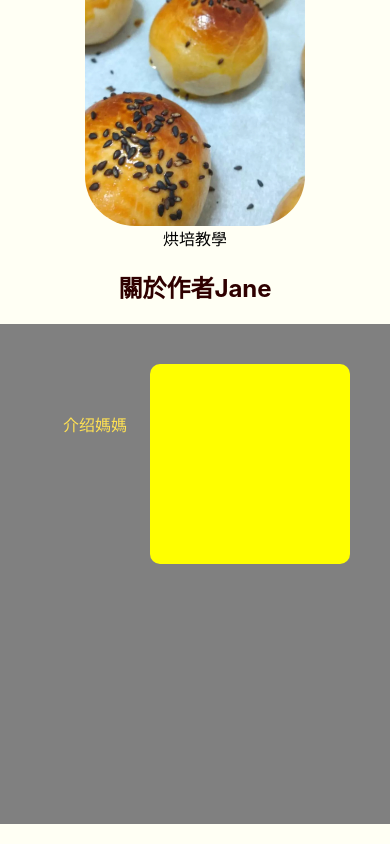
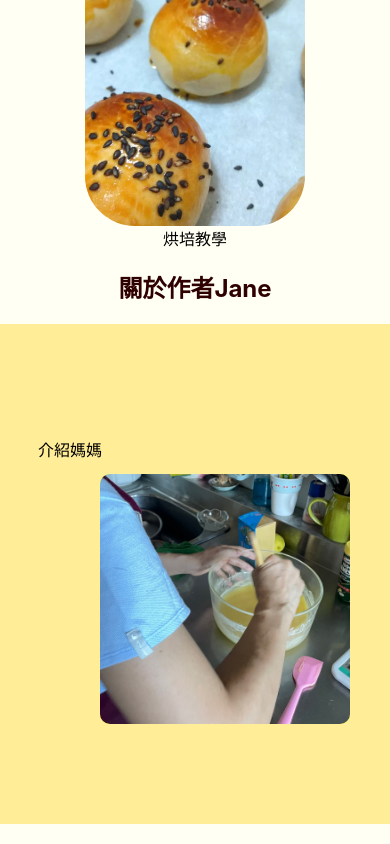
Before and after one commit to victoken/bread-web-reactjs, a React (Create React App) app: page / in a window 390 px wide. Shown: the part 1780-2624 px from the top of the page. Built offline with nearby package versions, Linux system fonts and the light colour scheme.

Commit message:
about new

```diff
--- a/src/components/About.css
+++ b/src/components/About.css
@@ -9,30 +9,36 @@
     flex: 1; /* 填滿左側 */
     padding: 20px;
     /* background-color: #d1d6e0 */
+    color:	#000000 ;
+
+
   }
 
+
   .about-image {
-    width: 300px;
-    height: 300px;
+    width: 350px;
+    height: 350px;
     background-color: yellow;
     border-radius: 50px; /* 想要方圓 */
     /* 放圖片 */
     position:Relative;
     bottom:-40px;
-    right:40px;
+    right:60px;
 
 }
 @media(max-width:700px){
 .about-image {
 
-  width: 200px;
-  height: 200px;
+  width: 250px;
+  height: 250px;
 
   background-color: yellow;
   border-radius: 10px; /* 想要方圓 */
   /* 放圖片 */
-  position:center;
-  bottom:-40px;
+  display: flex;
+  justify-content: center;
+  align-items: center;
+  top:150px;
   right:40px;
 }
 .container {
--- a/src/components/About.js
+++ b/src/components/About.js
@@ -31,19 +31,25 @@
 
 
 import './About.css';
-
+import aboutpic from '../picture/aboutpic.jpg'
 function About() {
   return (
     <section id="About" className="container">
       <h2>關於作者Jane</h2>
-      <div style={{ height: '500px', backgroundColor: 'gray' }}>
+      <div style={{ height: '500px', backgroundColor: '#FFED97' }}>
       <div className="container">
         <div className="about-content">
-          <div className="about-text">
 
-            <p>介绍媽媽</p>
-          </div>
-          <div className="about-image"></div>
+            <p className="about-text">
+              介紹媽媽
+
+
+
+            </p>
+
+
+          <img src={aboutpic}className="about-image"/>
+
         </div>
       </div>
       </div>
--- a/src/pages/CartPage/Cartpage.js
+++ b/src/pages/CartPage/Cartpage.js
@@ -7,7 +7,7 @@
   render() {
     return (
         <><Header></Header>
-        <div>購物車111</div></>
+        <div>購物車</div></>
 
     )
   }
```
Also changed, not shown: src/picture/aboutpic.jpg (added).
